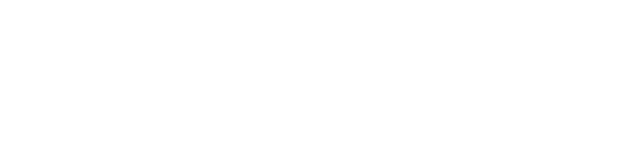
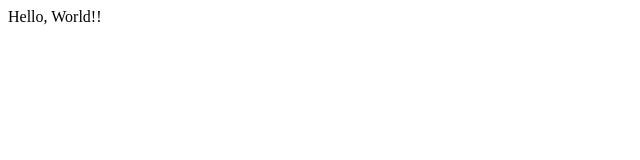
Before and after one commit to saurabhdaware/vscode-calvera-dark, a website: page example-files/index.html in a window 1280 px wide. Shown: the whole page, without its empty margins (0-640 px from the left). Drawn offline with Linux system fonts and the light colour scheme.

Commit message:
add better code to example

```diff
--- a/example-files/index.html
+++ b/example-files/index.html
@@ -7,6 +7,8 @@
   <title>Document</title>
 </head>
 <body>
-
+  <main>
+    <section class="hello">Hello, World!!</section>
+  </main>
 </body>
 </html>
```
Also changed, not shown: 1 other file.
